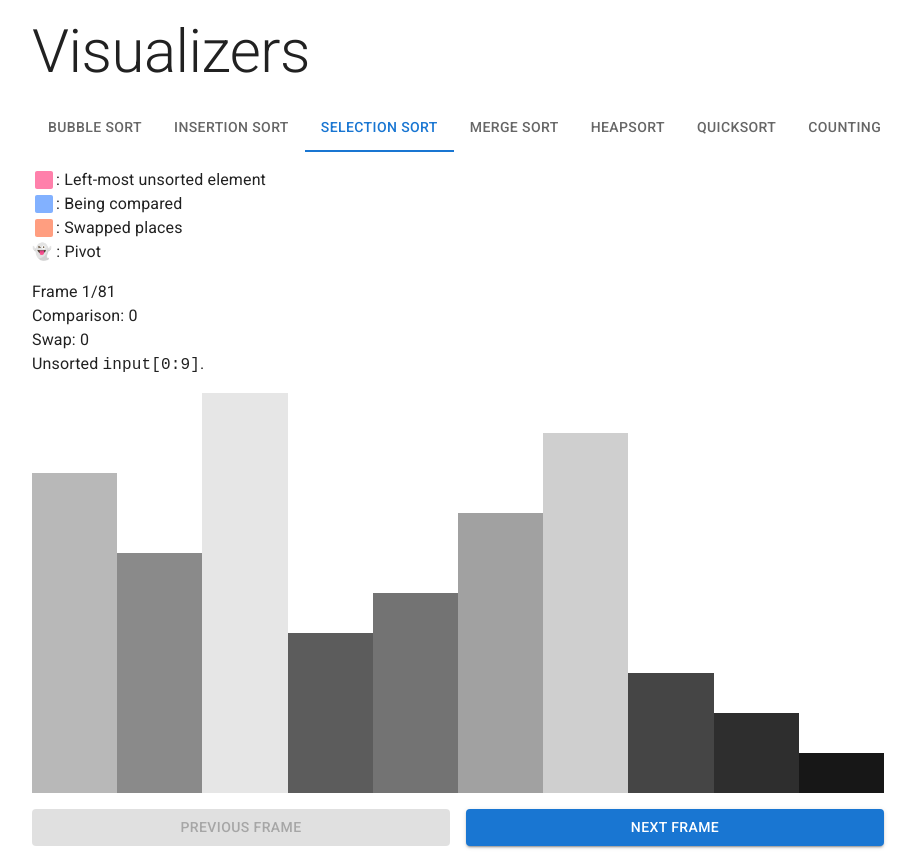
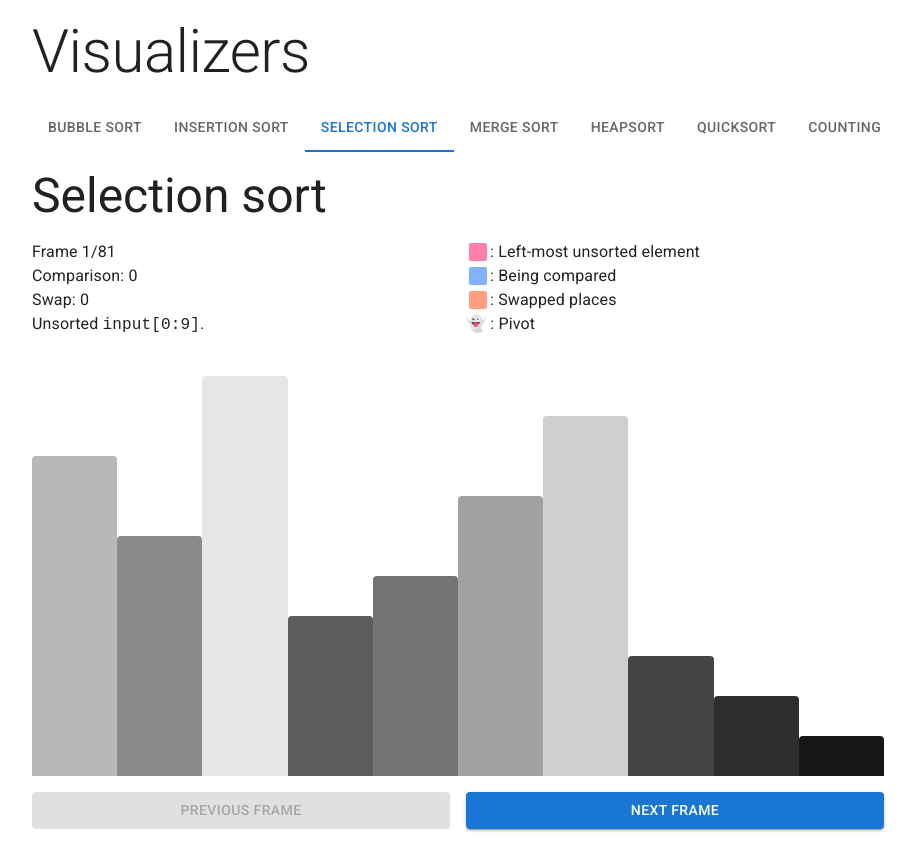
Before and after one commit to Eurydia/sorting-algorithm-visualizer, a React (Vite) app: page / in a window 1280 px wide. Both pictures are taken after a click on the tab "SELECTION SORT". Shown: the whole page, without its empty margins (182-1098 px from the left). Built offline with nearby package versions, Linux system fonts and the light colour scheme.

Commit message:
updated renderer layout in selection sort

```diff
--- a/src/renderers/RendererSelectionSort/RendererSelectionSort.tsx
+++ b/src/renderers/RendererSelectionSort/RendererSelectionSort.tsx
@@ -2,8 +2,8 @@ import { FC, useState } from "react";
 import {
 	Button,
 	Box,
-	Stack,
 	Typography,
+	Grid,
 } from "@mui/material";
 import { SquareRounded } from "@mui/icons-material";
 import {
@@ -22,7 +22,6 @@ import {
 type RendererElemenetProps = {
 	value: number;
 	maxValue: number;
-	size: number;
 
 	compared: boolean;
 	swapped: boolean;
@@ -33,7 +32,6 @@ const RendererElement: FC<
 	RendererElemenetProps
 > = (props) => {
 	const {
-		size,
 		maxValue,
 		value,
 		compared,
@@ -43,8 +41,6 @@ const RendererElement: FC<
 	} = props;
 
 	const height: number = (value / maxValue) * 100;
-
-	const width: number = (1 / size) * 100;
 
 	let bgColor: string = `hsl(0, 0%, ${
 		(value / maxValue) * 90
@@ -63,18 +59,15 @@ const RendererElement: FC<
 	}
 
 	return (
-		<Box
-			display="flex"
-			alignItems="baseline"
-			justifyContent="center"
-			sx={{
-				width: `${width}%`,
-				height: `${height}%`,
-				backgroundColor: bgColor,
-			}}
+		<Grid
+			item
+			xs={1}
+			bgcolor={bgColor}
+			height={`${height}%`}
+			className="renderer-element"
 		>
 			{pivot ? "👻" : ""}
-		</Box>
+		</Grid>
 	);
 };
 
@@ -129,8 +122,47 @@ export const RendererSelectionSort: FC<
 
 	return (
 		<Box>
-			<Stack spacing={2}>
-				<Box>
+			<Grid
+				container
+				spacing={2}
+			>
+				<Grid
+					item
+					xs={12}
+					id="selection-sort"
+				>
+					<Typography variant="h3">
+						Selection sort
+					</Typography>
+				</Grid>
+				<Grid
+					item
+					xs={12}
+					sm={6}
+				>
+					<Typography variant="body1">
+						{`Frame ${frame + 1}/${
+							frameStates.length
+						}`}
+					</Typography>
+					<Typography variant="body1">
+						{`Comparison: ${currFrame.comparisonCount}`}
+					</Typography>
+					<Typography variant="body1">
+						{`Swap: ${currFrame.swapCount}`}
+					</Typography>
+					<Typography
+						variant="body1"
+						height="3rem"
+					>
+						{currFrame.frameDescription}
+					</Typography>
+				</Grid>
+				<Grid
+					item
+					xs={12}
+					sm={6}
+				>
 					<IconLabel
 						icon={
 							<SquareRounded
@@ -159,32 +191,17 @@ export const RendererSelectionSort: FC<
 						icon="👻"
 						label="Pivot"
 					/>
-				</Box>
-				<Box>
-					<Typography variant="body1">
-						{`Frame ${frame + 1}/${
-							frameStates.length
-						}`}
-					</Typography>
-					<Typography variant="body1">
-						{`Comparison: ${currFrame.comparisonCount}`}
-					</Typography>
-					<Typography variant="body1">
-						{`Swap: ${currFrame.swapCount}`}
-					</Typography>
-					<Typography variant="body1">
-						{currFrame.frameDescription}
-					</Typography>
-				</Box>
+				</Grid>
 
-				<Box
-					display="flex"
-					flexDirection="row"
-					alignItems="flex-end"
-					sx={{
-						width: "100%",
-						height: `${heightPx}px`,
-					}}
+				<Grid
+					item
+					xs={12}
+				>
+					<Grid
+						container
+						columns={size}
+						className="renderer-container"
+						height={`${heightPx}px`}
 					>
 						{currFrame.elementStates.map(
 							(value, index) => {
@@ -192,7 +209,6 @@ export const RendererSelectionSort: FC<
 									<RendererElement
 										key={`key-${index}`}
 										maxValue={maxValue}
-									size={size}
 										value={value}
 										compared={currFrame.compared.includes(
 											index,
@@ -211,10 +227,12 @@ export const RendererSelectionSort: FC<
 								);
 							},
 						)}
-				</Box>
-				<Stack
-					direction="row"
-					spacing={2}
+					</Grid>
+				</Grid>
+				<Grid
+					item
+					xs={12}
+					sm={6}
 				>
 					<Button
 						fullWidth
@@ -224,6 +242,12 @@ export const RendererSelectionSort: FC<
 					>
 						Previous Frame
 					</Button>
+				</Grid>
+				<Grid
+					item
+					xs={12}
+					sm={6}
+				>
 					<Button
 						fullWidth
 						variant="contained"
@@ -234,8 +258,8 @@ export const RendererSelectionSort: FC<
 					>
 						Next Frame
 					</Button>
-				</Stack>
-			</Stack>
+				</Grid>
+			</Grid>
 		</Box>
 	);
 };
```
Lines whose indentation alone changed are shown as unchanged.
